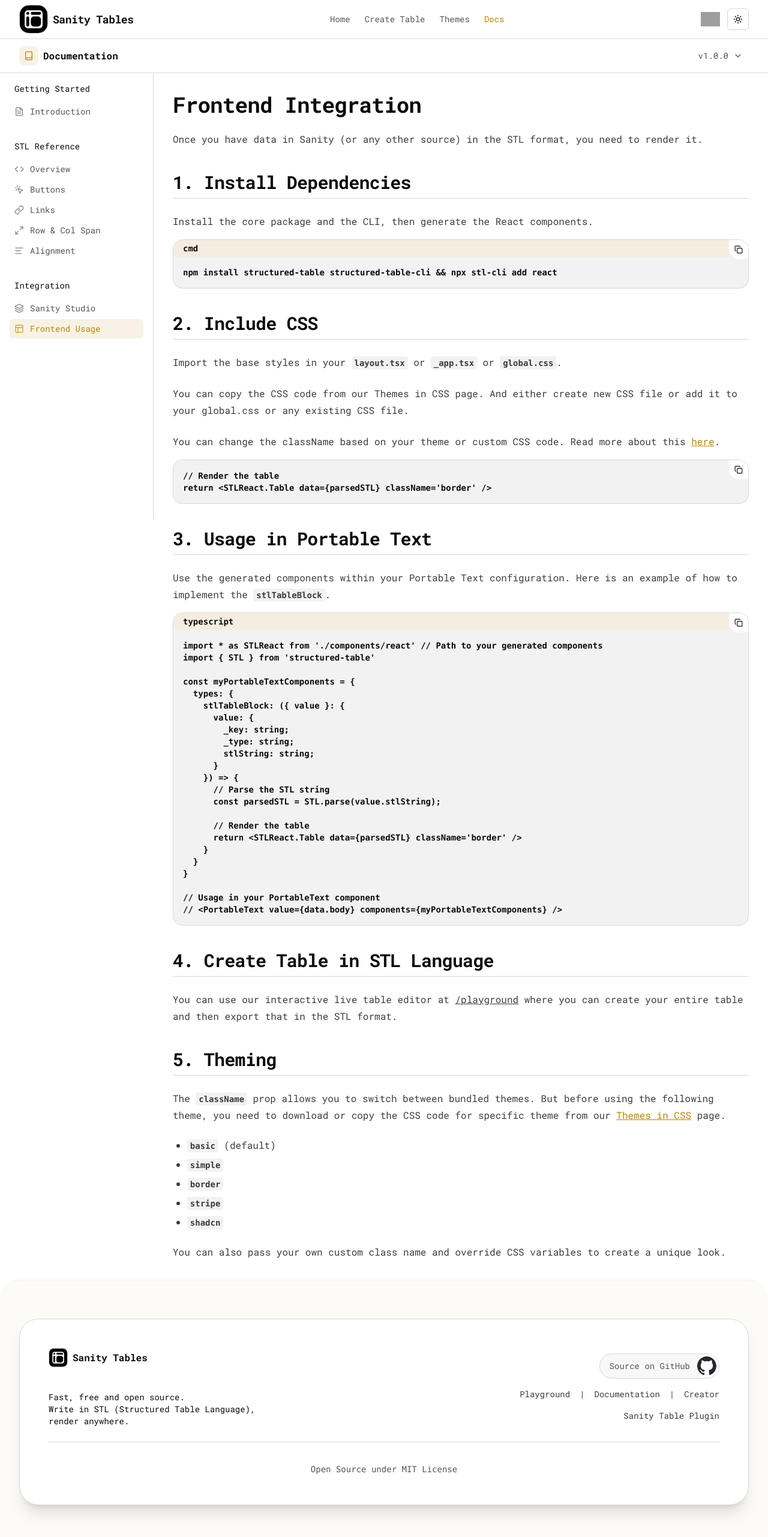
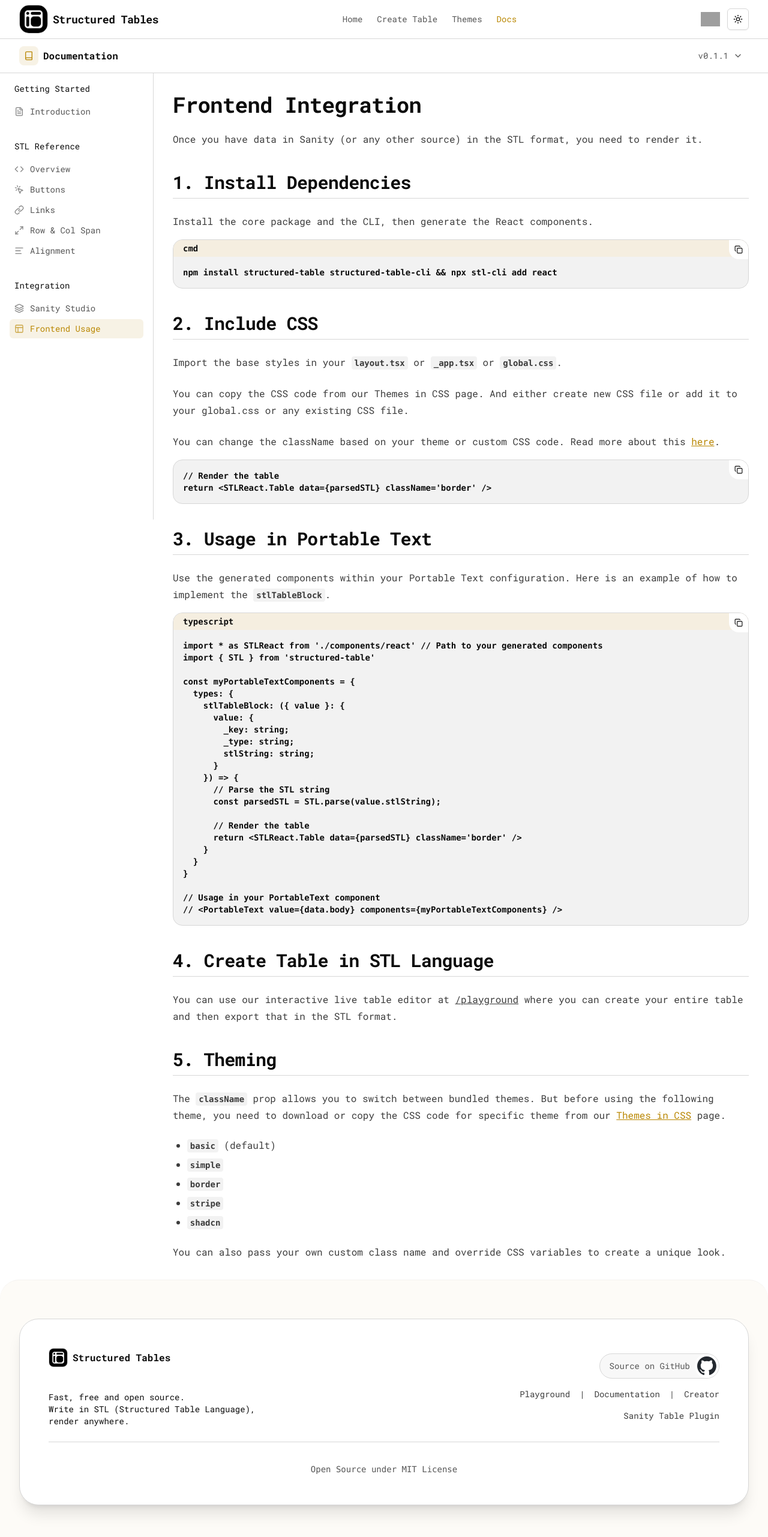
Before and after one commit to ameghcoder/structured-table, a Next.js app in the folder apps/web/: page /docs/integration/frontend in a window 1280 px wide. Shown: the top 2562 px of the page at 60% size. Built offline with nearby package versions, Linux system fonts and the light colour scheme; grey boxes are pictures that could not be loaded.

Commit message:
chore(updated): header site name, current version in docs)

```diff
--- a/apps/web/src/app/docs/layout.tsx
+++ b/apps/web/src/app/docs/layout.tsx
@@ -3,7 +3,7 @@
 import { useState } from 'react'
 import Link from 'next/link'
 import { usePathname } from 'next/navigation'
-import { Book, FileText, ChevronDown, Code, Layers, Layout, Zap, MousePointerClick, Link as LinkIcon, Maximize2, AlignLeft } from 'lucide-react'
+import { Book, FileText, ChevronDown, Code, Layers, Layout, MousePointerClick, Link as LinkIcon, Maximize2, AlignLeft } from 'lucide-react'
 import { Button } from '@/components/ui/button'
 import { DropdownMenu, DropdownMenuContent, DropdownMenuItem, DropdownMenuTrigger } from '@/components/ui/dropdown-menu'
 
@@ -34,7 +34,7 @@ const docsNavigation = [
 ]
 
 const versions = [
-    { label: 'v1.0.0', value: 'v1', current: true },
+    { label: 'v0.1.1', value: 'v1', current: true },
 ]
 
 export default function DocsLayout({
--- a/apps/web/src/app/layout.tsx
+++ b/apps/web/src/app/layout.tsx
@@ -23,8 +23,8 @@ const robotoMono = Roboto_Mono({
 export const metadata: Metadata = {
   metadataBase: new URL('https://stl-table.vercel.app'),
   title: {
-    default: "Structured Table - Write in STL, Render Anywhere",
-    template: "%s | Structured Table"
+    default: "Structured Tables - Write in STL, Render Anywhere",
+    template: "%s | Structured Tables"
   },
   description: "A framework-agnostic, schema-driven approach to building complex tables. Write in STL (Structured Table Language), render anywhere.",
   openGraph: {
--- a/apps/web/src/components/layout/footer.tsx
+++ b/apps/web/src/components/layout/footer.tsx
@@ -17,7 +17,7 @@ const Footer = () => {
                                     src="/assets/logo/sanity-table-bg.png"
                                     alt="Sanity Table Logo"
                                 />
-                                <span className="font-semibold">Sanity Tables</span>
+                                <span className="font-semibold">Structured Tables</span>
                             </div>
                             <span className="text-sm text-center sm:text-left">
                                 Fast, free and open source. <br />Write in STL (Structured Table Language), render anywhere.
--- a/apps/web/src/components/layout/header.tsx
+++ b/apps/web/src/components/layout/header.tsx
@@ -35,7 +35,7 @@ const Header = () => {
                         <Link href="/" className="flex items-center gap-2 group">
                             <img className='size-12 border border-border rounded-2xl' src="/assets/logo/sanity-table-bg.png" alt='Sanity Table Logo' />
                             <span className="text-lg font-semibold tracking-tight hidden sm:block">
-                                Sanity Tables
+                                Structured Tables
                             </span>
                         </Link>
                     </div>
```
